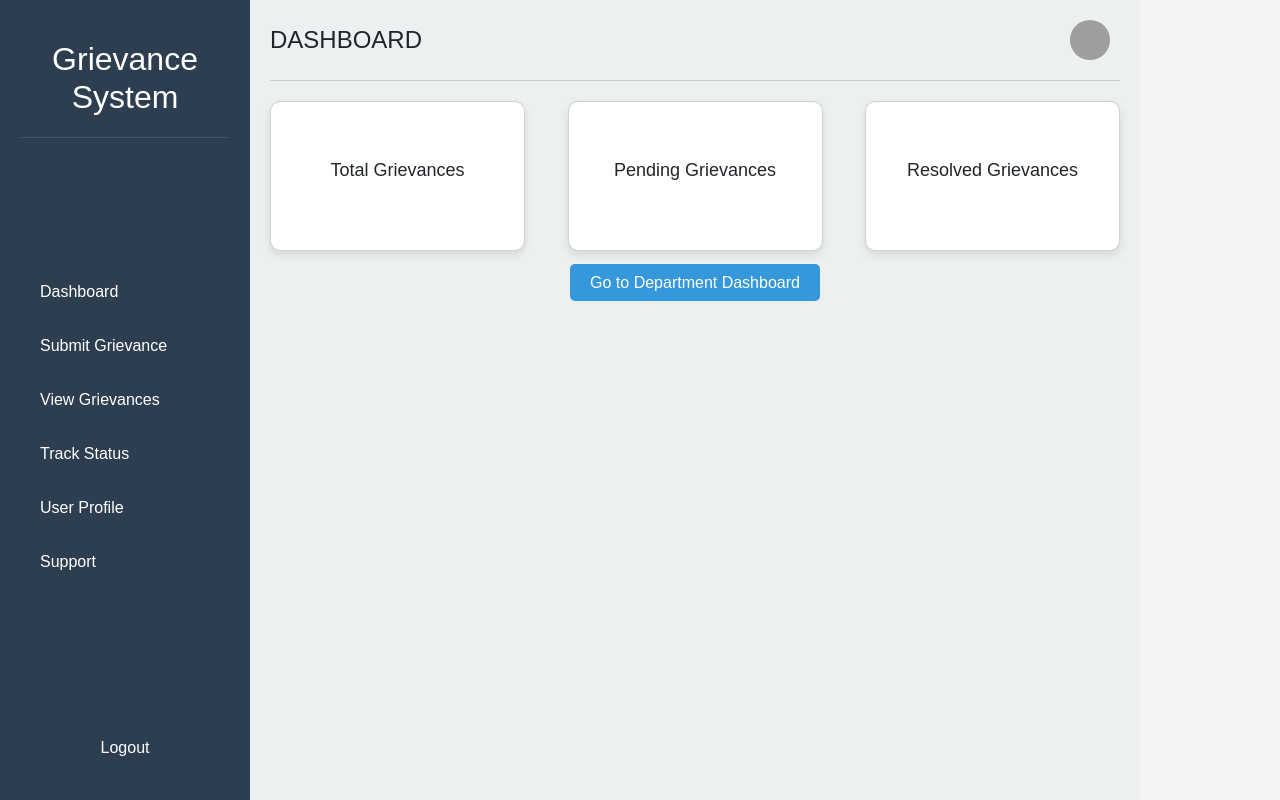
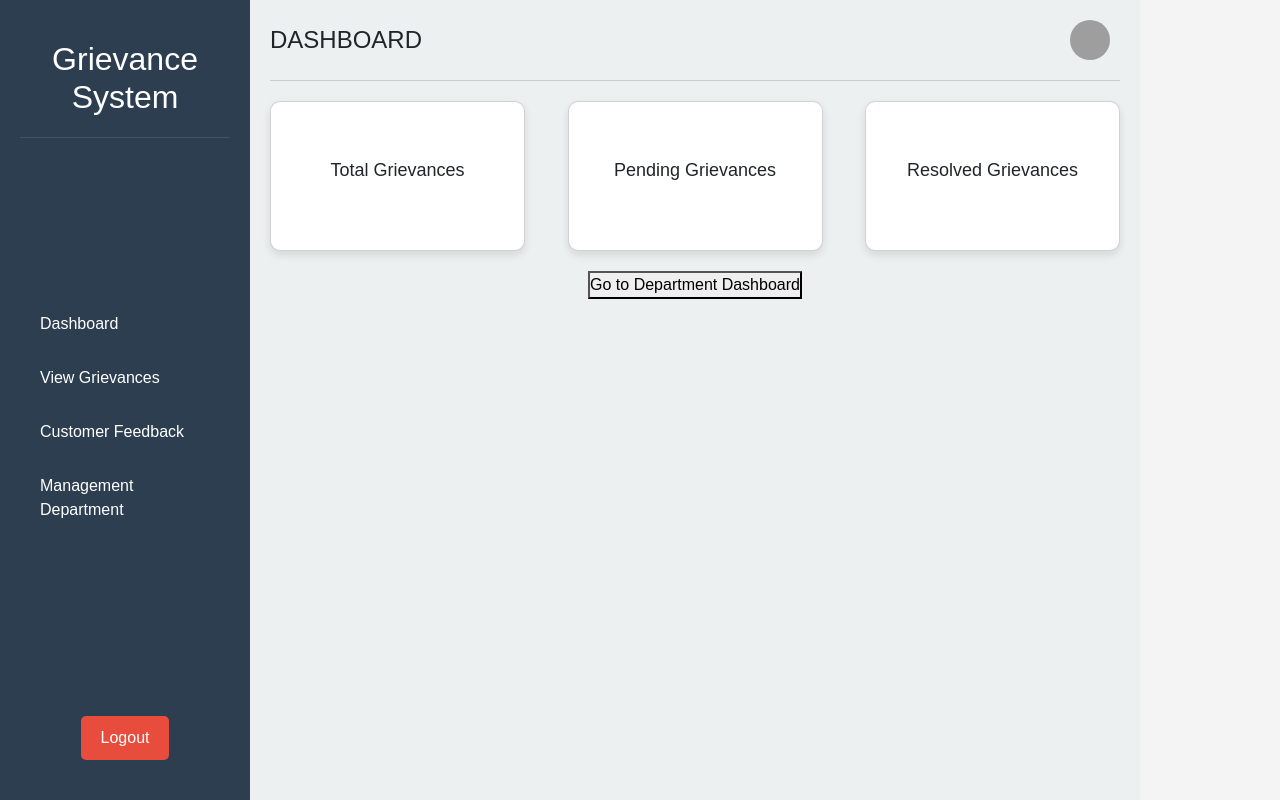
Before and after one commit to ananyabarik2002/GrievenceManagementSystem2024, an Angular app: page /admin-dashboard in a window 1280 px wide. Built offline with nearby package versions, Linux system fonts and the light colour scheme; grey boxes are pictures that could not be loaded.

Commit message:
did routing of admin logout and go to department in admin dashbroad

```diff
--- a/src/app/pages/admin-dashboard/admin-dashboard.component.html
+++ b/src/app/pages/admin-dashboard/admin-dashboard.component.html
@@ -13,14 +13,12 @@
         <h2>Grievance System</h2>
         <ul>
             <li><a routerLink="/dashboard" routerLinkActive="active">Dashboard</a></li>
-            <li><a routerLink="/submit-grievance" routerLinkActive="active">Submit Grievance</a></li>
             <li><a routerLink="/view-grievances" routerLinkActive="active">View Grievances</a></li>
-            <li><a routerLink="/track-status" routerLinkActive="active">Track Status</a></li>
-            <li><a routerLink="/profile" routerLinkActive="active">User Profile</a></li>
-            <li><a routerLink="/support" routerLinkActive="active">Support</a></li>
+            <li><a routerLink="/customer-feedback" routerLinkActive="active">Customer Feedback</a></li>
+            <li><a routerLink="/management-department" routerLinkActive="active">Management Department</a></li>
         </ul>
         <div class="logout">
-            <a routerLink="/login">Logout</a>
+            <button (click)="redirectToAdminLogin()">Logout</button>
         </div>
     </div>
 
@@ -51,8 +49,8 @@
 
         <!-- Department Button -->
         <div class="department-btn">
-          <a routerLink="/department-dashboard">Go to Department Dashboard</a>
-      </div>
+            <button (click)="redirectToDepartmentComponent()">Go to Department Dashboard</button>
+        </div>
     </div>
 </div>
 
--- a/src/app/pages/admin-dashboard/admin-dashboard.component.ts
+++ b/src/app/pages/admin-dashboard/admin-dashboard.component.ts
@@ -1,5 +1,6 @@
 import { Component } from '@angular/core';
 import { CommonModule } from '@angular/common';
+import { Router } from '@angular/router';
 
 interface Department {
   id: number;
@@ -22,14 +23,15 @@ interface Complaint {
   styleUrls: ['./admin-dashboard.component.css']
 })
 export class AdminDashboardComponent {
-    totalGrievances = "";
-    pendingGrievances = "";
-    resolvedGrievances = "";
+  totalGrievances = '';
+  pendingGrievances = '';
+  resolvedGrievances = '';
 
   departments: Department[] = [
     { id: 1, name: 'IT' },
     { id: 2, name: 'HR' },
-        { id: 3, name: 'Finance' }
+    { id: 3, name: 'Finance' },
+    { id: 4, name: 'Management' }
   ];
 
   complaints: Complaint[] = [
@@ -41,6 +43,8 @@ export class AdminDashboardComponent {
   selectedDepartment?: Department;
   selectedComplaints: Complaint[] = [];
 
+  constructor(private router: Router) {}
+
   selectDepartment(department: Department): void {
     this.selectedDepartment = department;
     this.selectedComplaints = this.complaints.filter(
@@ -48,5 +52,11 @@ export class AdminDashboardComponent {
     );
   }
 
+  redirectToAdminLogin(): void {
+    this.router.navigate(['/admin-login']);
+  }
 
+  redirectToDepartmentComponent(): void {
+    this.router.navigate(['/department']);
   }
+}
```
Lines whose indentation alone changed are shown as unchanged.
